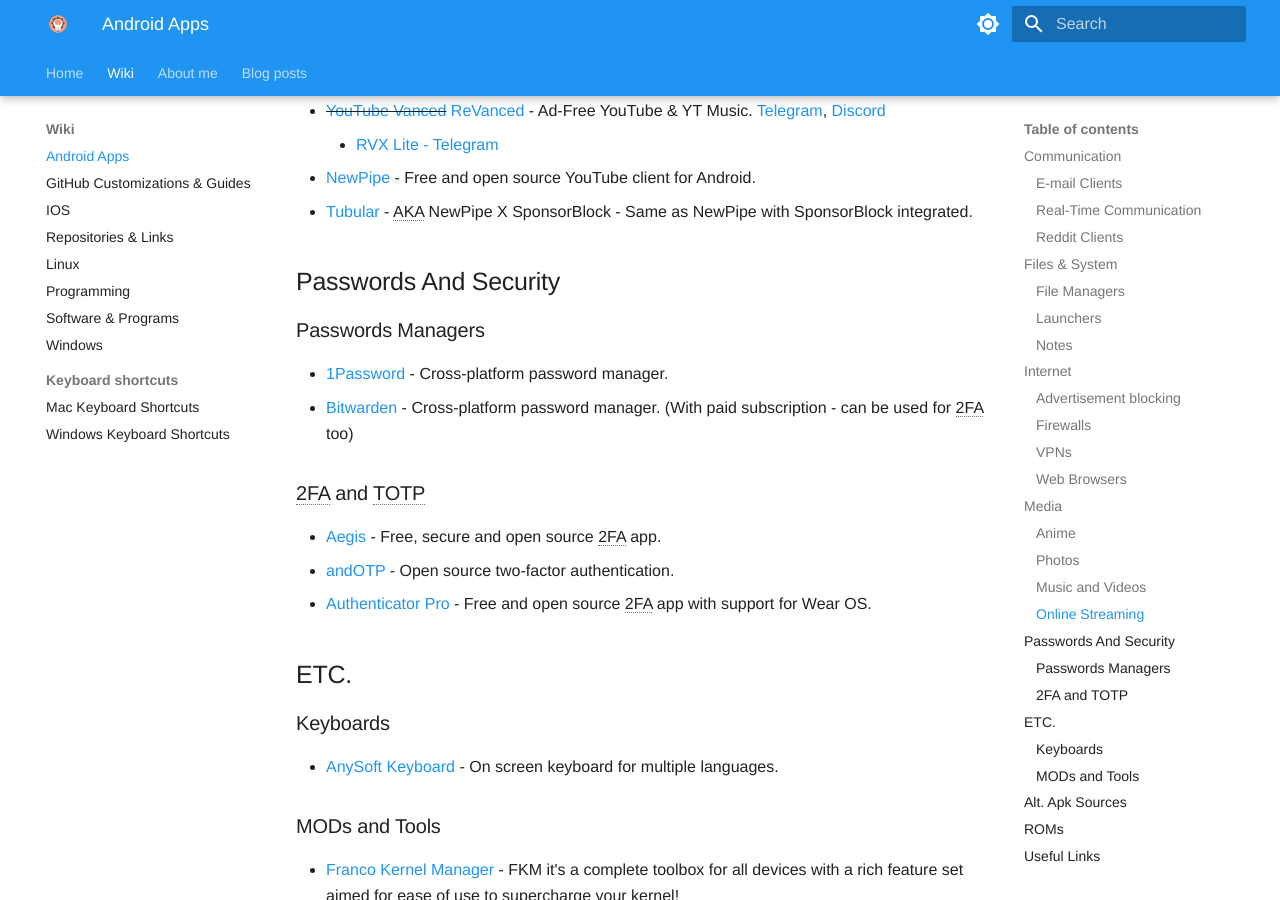
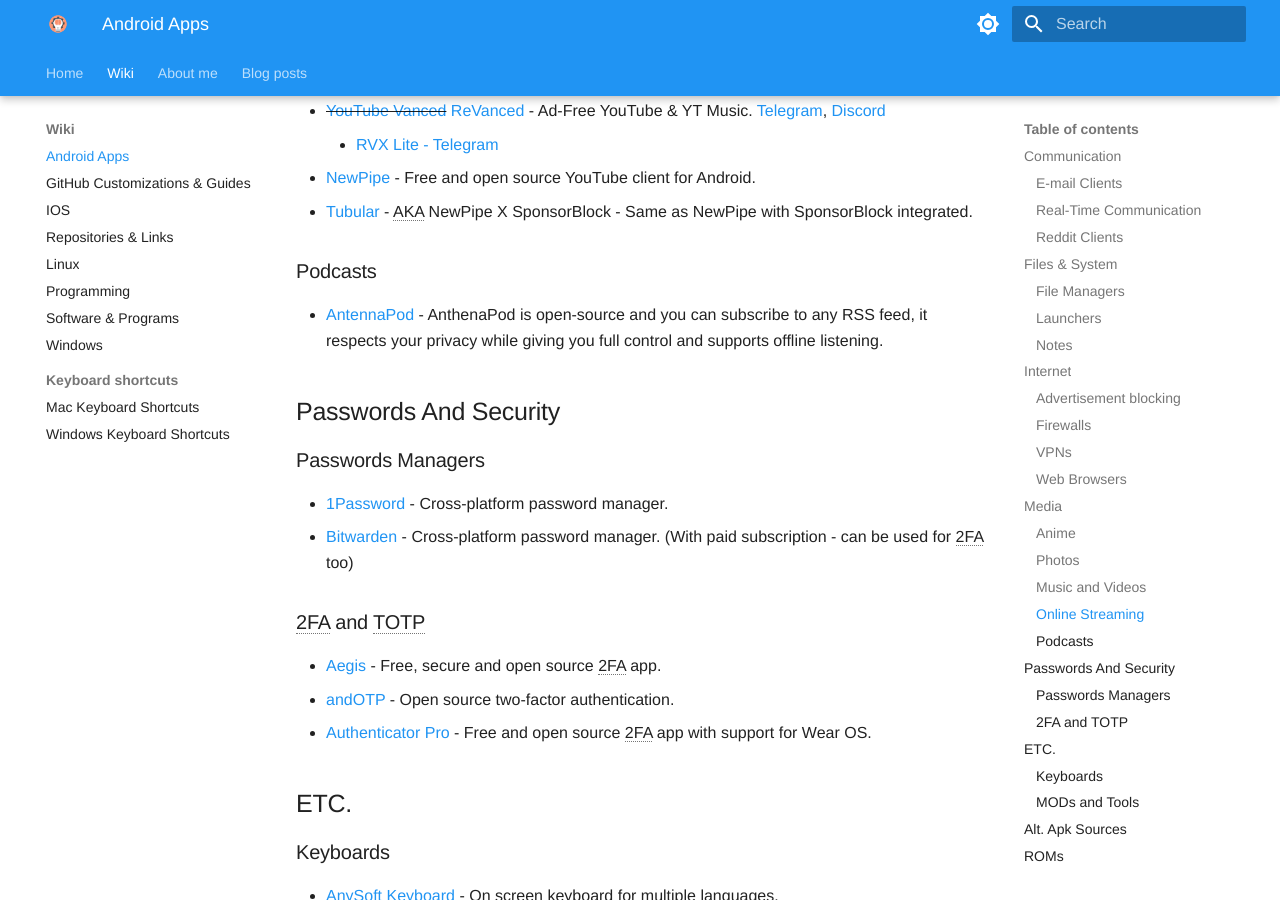
Before and after one commit to ZivSimchoni/Zwiki, an MkDocs documentation site: the page built from docs/Wiki/Android.md, in a window 1280 px wide and 900 px high, scrolled down 3435 px. Built offline with MkDocs 1.6.1 and Material for MkDocs 9.7.7, drawn with Linux system fonts in a browser that asks for light colours; some web fonts are replaced.

Commit message:
Add AnthenaPod

```diff
--- a/docs/Wiki/Android.md
+++ b/docs/Wiki/Android.md
@@ -118,6 +118,10 @@
 -   [NewPipe](https://newpipe.net) - Free and open source YouTube client for Android.
 -   [Tubular](https://github.com/polymorphicshade/Tubular) - AKA NewPipe X SponsorBlock - Same as NewPipe with SponsorBlock integrated.
 
+### Podcasts
+
+-   [AntennaPod](https://antennapod.org/download/) - AnthenaPod is open-source and you can subscribe to any RSS feed, it respects your privacy while giving you full control and supports offline listening.
+
 ## Passwords And Security
 
 ### Passwords Managers
```
